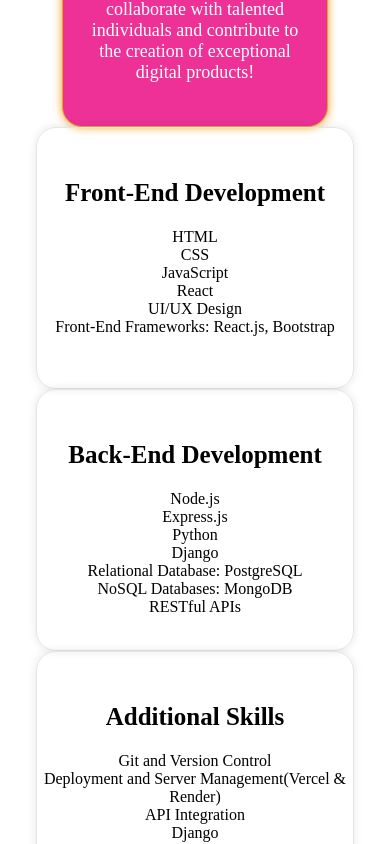
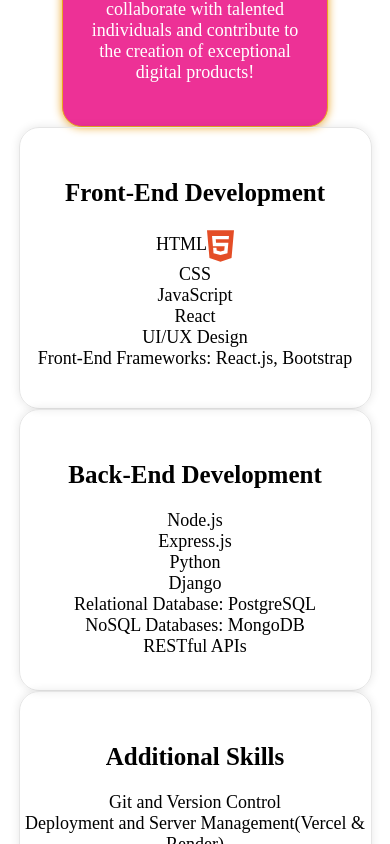
Before and after one commit to hulaus/NewPortfolio, a React (Create React App) app in the folder jo-carr-portfolio/: page / in a window 390 px wide. Shown: the part 1200-2044 px from the top of the page. Built offline with nearby package versions, Linux system fonts and the light colour scheme.

Commit message:
adding new fontAwesome Icons in Cards

```diff
--- a/jo-carr-portfolio/src/App.css
+++ b/jo-carr-portfolio/src/App.css
@@ -144,7 +144,7 @@
     width: 32%;
     margin-top: 40px;
     padding-top: 30px;
-    padding-bottom: 30px;
+    padding-bottom: 50px;
     border-radius: 20px;
     border: 1px solid var(--border-white);
     box-shadow: var(--box-shadow-white);
@@ -161,11 +161,16 @@
     .SkillsCardsContainer{
         display: flex;
         flex-direction: column;
-        width: 90%;
+        width: 100%;
         margin: 0 auto;
     }
 }
 
+
+.ListGroup {
+    font-size: 18px;
+
+}
 
 .SkillsCards h2{
     font-size: 25px;
--- a/jo-carr-portfolio/src/components/SkillsPage.jsx
+++ b/jo-carr-portfolio/src/components/SkillsPage.jsx
@@ -1,7 +1,8 @@
 import React from "react";
 import Card from 'react-bootstrap/Card'
 import ListGroup from 'react-bootstrap/ListGroup';
-
+import { FontAwesomeIcon } from "@fortawesome/react-fontawesome";
+import { faHtml5, faCss3, } from "@fortawesome/free-brands-svg-icons";
 
 function SkillsPage() {
     return(
@@ -13,7 +14,7 @@
             <h2>Front-End Development</h2>
         </Card.Header>
         <ListGroup variant="flush" className="ListGroup">
-            <ListGroup.Item>HTML</ListGroup.Item>
+            <ListGroup.Item> HTML<span><FontAwesomeIcon icon={faHtml5} size="2x" style={{color:"#E44D26", verticalAlign:"middle"}} /></span></ListGroup.Item>
             <ListGroup.Item>CSS</ListGroup.Item>
             <ListGroup.Item>JavaScript</ListGroup.Item>
             <ListGroup.Item>React</ListGroup.Item>
```
